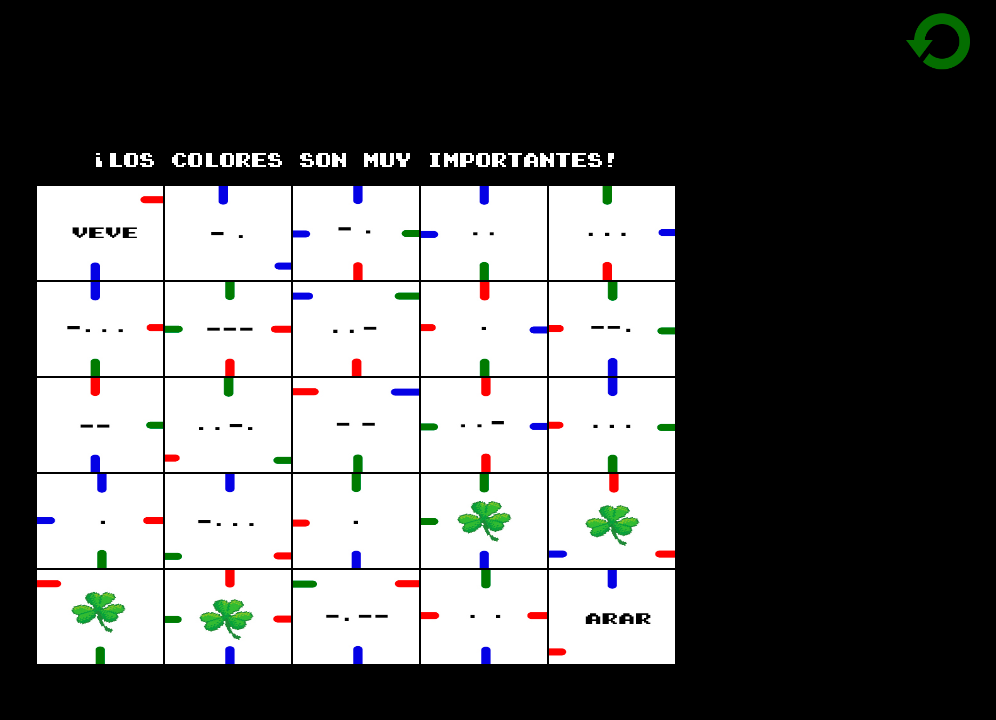
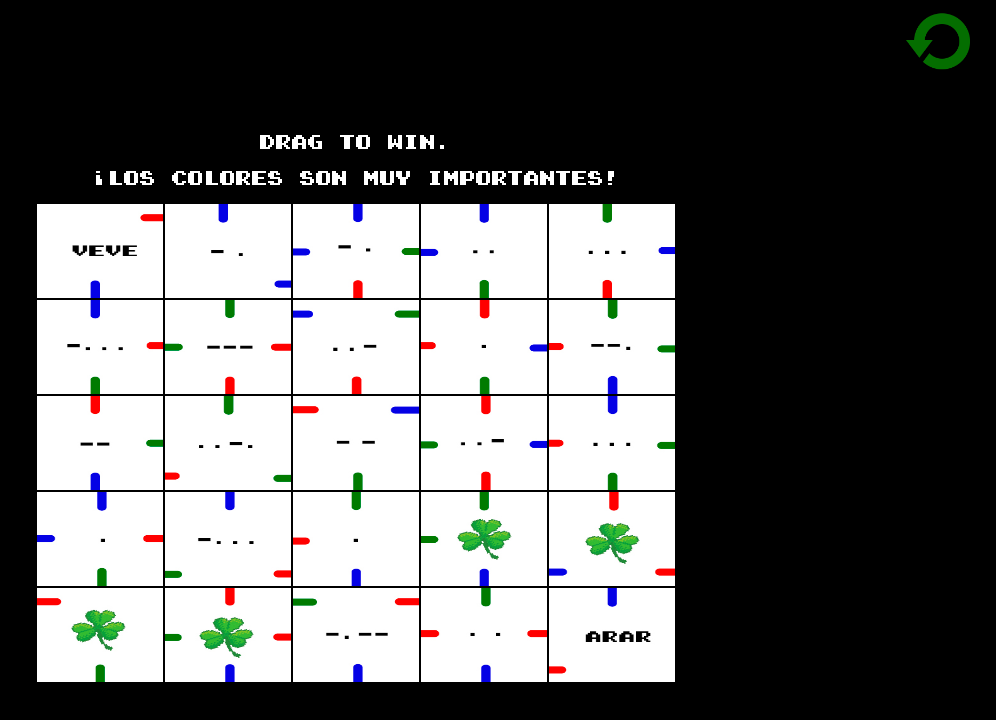
Before and after one commit to ElvisRetiz/clave-baltic, a plain HTML site: page index.html in a window 1280 px wide. Both pictures are taken after a click on the button "PRESS START". Shown: the whole page, without its empty margins (284-1280 px from the left). Drawn offline with nearby package versions, Linux system fonts and the light colour scheme.

Commit message:
Mejorando instrucciones

```diff
--- a/index.html
+++ b/index.html
@@ -11,7 +11,7 @@
     <img id="restart" src="./assets/refresh.png" alt="restart">
     <input id="start-button" type="button" value="PRESS START">
     <label id="initial-message">HERE WE GO!</label>
-    <p id="clue">¡Los colores son muy importantes!</p>
+    <p id="clue">Drag to win. <br> <br> ¡Los colores son muy importantes!</p>
     <div class="parent" id="game-1">
       <div class="child disabled" data-id="1"><img src="./assets/board-1/Mesa de trabajo 1-100.jpg" alt=""></div>
       <div class="child" data-id="2"><img src="./assets/board-1/Mesa de trabajo 21-100.jpg" alt=""></div>
```
